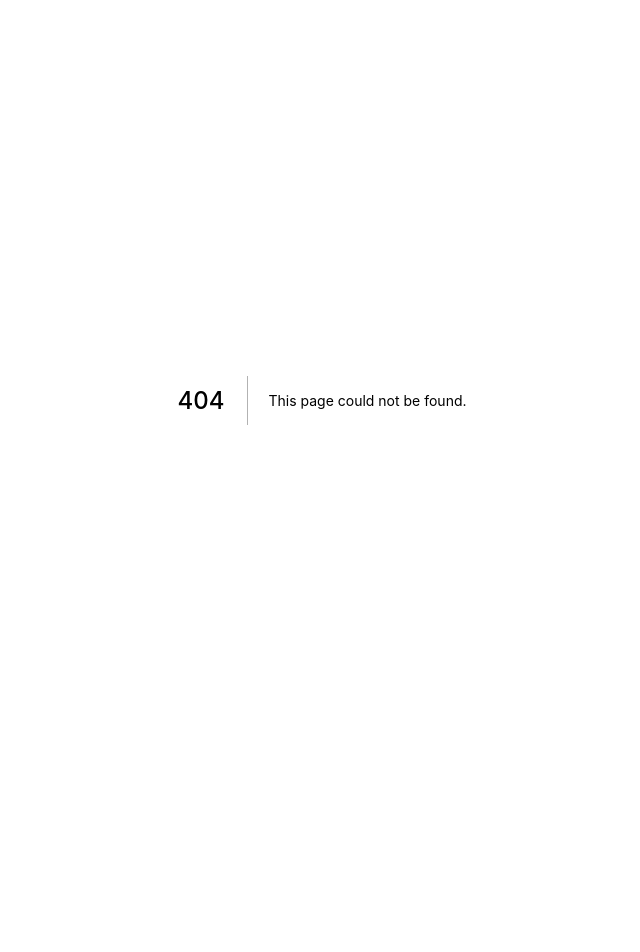
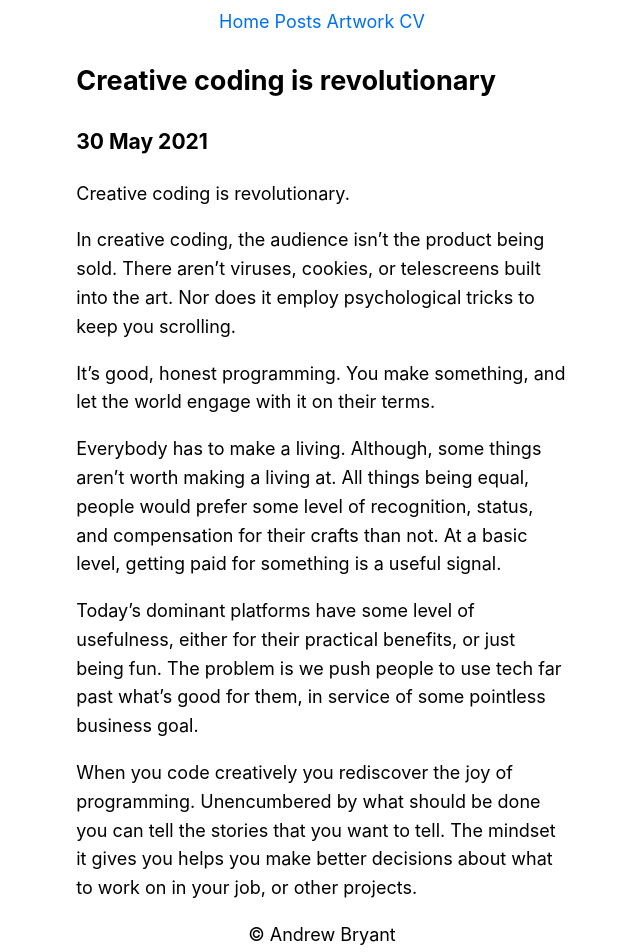
Before and after one commit to apbryant/website, a Next.js app: page /posts/creative-coding-is-revolutionary in a window 1280 px wide. Before the commit this address had no page. Shown: the top 952 px of the page, without its empty margins (318-958 px from the left). Before the commit the page ends 800 px from the top, so only its background shows below. Built offline with nearby package versions, Linux system fonts and the light colour scheme.

Commit message:
Add press

```diff
--- a/pages/cv.js
+++ b/pages/cv.js
@@ -54,6 +54,12 @@ export default function CV() {
         <li><a href="https://gum.co/pJKvHJ">How I Made It</a>: E-book sharing code & explanations of my generative artwork. 2021.</li>
         <li><a href="https://gum.co/CgiVzv">Photography, Creative Coding, & the Copy Function</a>: E-book explaining how to make photo-based generative artwork. 2020.</li>
       </ul>
+      <h1>Press</h1>
+      <ul>
+        <li><a href="https://www.artsyshark.com/2021/05/26/what-is-creative-coding/">Artsy Shark - What Is creative coding?</a></li>
+        <li><a href="https://www.iltanet.org/blogs/ignacio-raffa1/2020/10/07/efficiency-and-automation-in-legal-tech">International Legal Technology Association - Efficiency and Automation in Legal Tech</a></li>
+        <li><a href="https://fullstackheroes.com/interviews/andrew-bryant/">Full Stack Heroes - Interview</a></li>
+      </ul>
       <h1>Education & Certificates</h1>
       <ul>
         <li>Udacity, Data Analyst Nanodegree, 2017</li>
--- /dev/null
+++ b/pages/posts/creative-coding-is-revolutionary.js
@@ -0,0 +1,62 @@
+import Head from 'next/head'
+import Link from 'next/link'
+
+
+export default function CreativeCodingIsRevolutionary() {
+  return (
+    <>
+    <Head>
+      <title>Andrew Bryant</title>
+      // <link rel="icon" href="/favicon.ico" />
+
+
+
+      </Head>
+      <div class="headerDiv">
+
+      <Link href="/">
+        <a>Home</a>
+      </Link>
+      {" "}
+
+      <Link href="/posts/posts-index">
+        <a>Posts</a>
+      </Link>
+      {" "}
+      <Link href="/artwork">
+        <a>Artwork</a>
+      </Link>
+      {" "}
+
+      <Link href="/cv">
+        <a>CV</a>
+      </Link>
+
+      </div>
+
+
+      <article>
+        <h2>Creative coding is revolutionary</h2>
+        <h3>30 May 2021</h3>
+        <p>Creative coding is revolutionary.</p>
+<p>
+In creative coding, the audience isn’t the product being sold. There aren’t viruses, cookies, or telescreens built into the art. Nor does it employ psychological tricks to keep you scrolling.</p>
+
+<p>It’s good, honest programming. You make something, and let the world engage with it on their terms.</p>
+
+<p>Everybody has to make a living. Although, some things aren’t worth making a living at. All things being equal, people would prefer some level of recognition, status, and compensation for their crafts than not. At a basic level, getting paid for something is a useful signal.</p>
+
+<p>Today’s dominant platforms have some level of usefulness, either for their practical benefits, or just being fun. The problem is we push people to use tech far past what’s good for them, in service of some pointless business goal.</p>
+
+<p>When you code creatively you rediscover the joy of programming. Unencumbered by what should be done you can tell the stories that you want to tell. The mindset it gives you helps you make better decisions about what to work on in your job, or other projects.
+</p>
+
+
+      </article>
+
+            <footer>
+                © Andrew Bryant
+            </footer>
+    </>
+  )
+}
--- a/pages/posts/posts-index.js
+++ b/pages/posts/posts-index.js
@@ -32,6 +32,11 @@ export default function FirstPost() {
       </div>
 
       <h1>Posts</h1>
+      <div>
+      <Link href="/posts/creative-coding-is-revolutionary">
+        <a>Creative coding is revolutionary</a>
+      </Link>
+      </div>
       <div>
       <Link href="/posts/how-does-art-happen">
         <a>How does art happen?</a>
```
